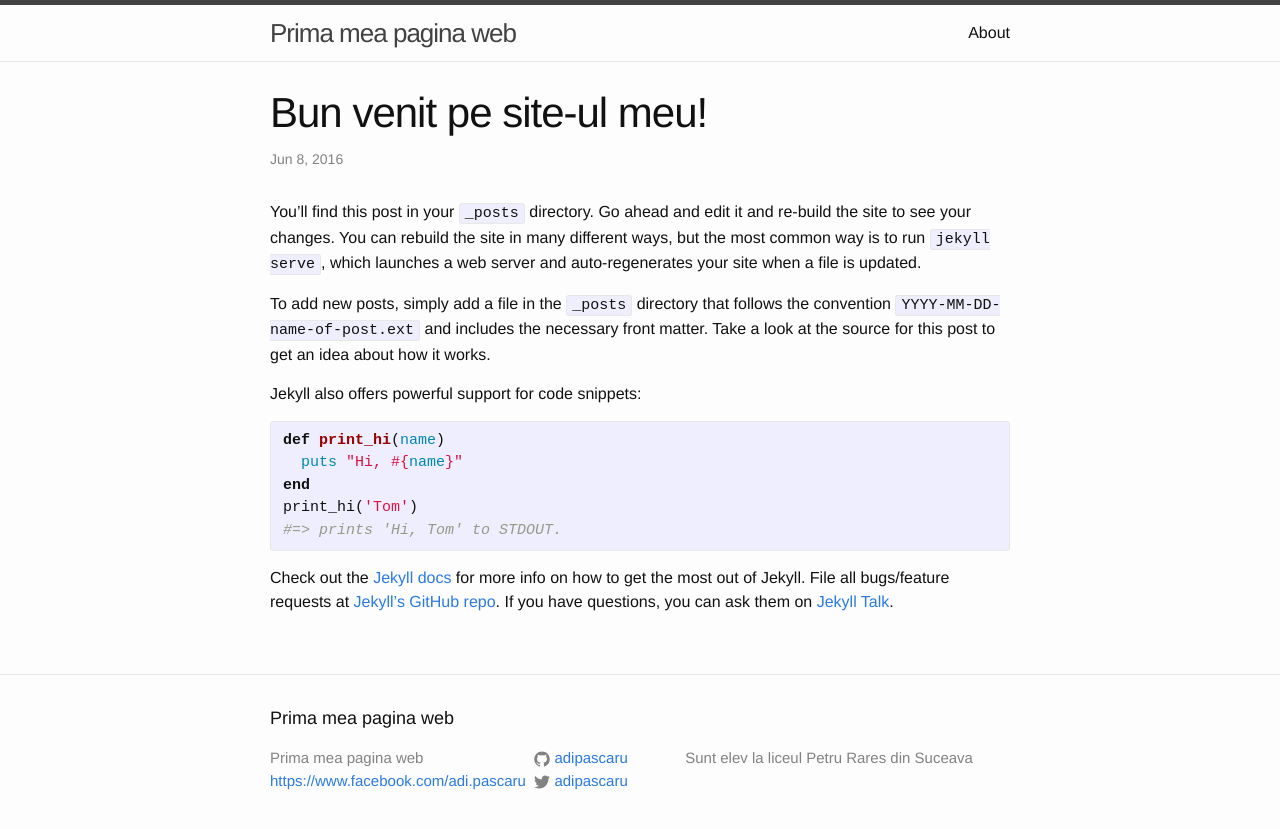
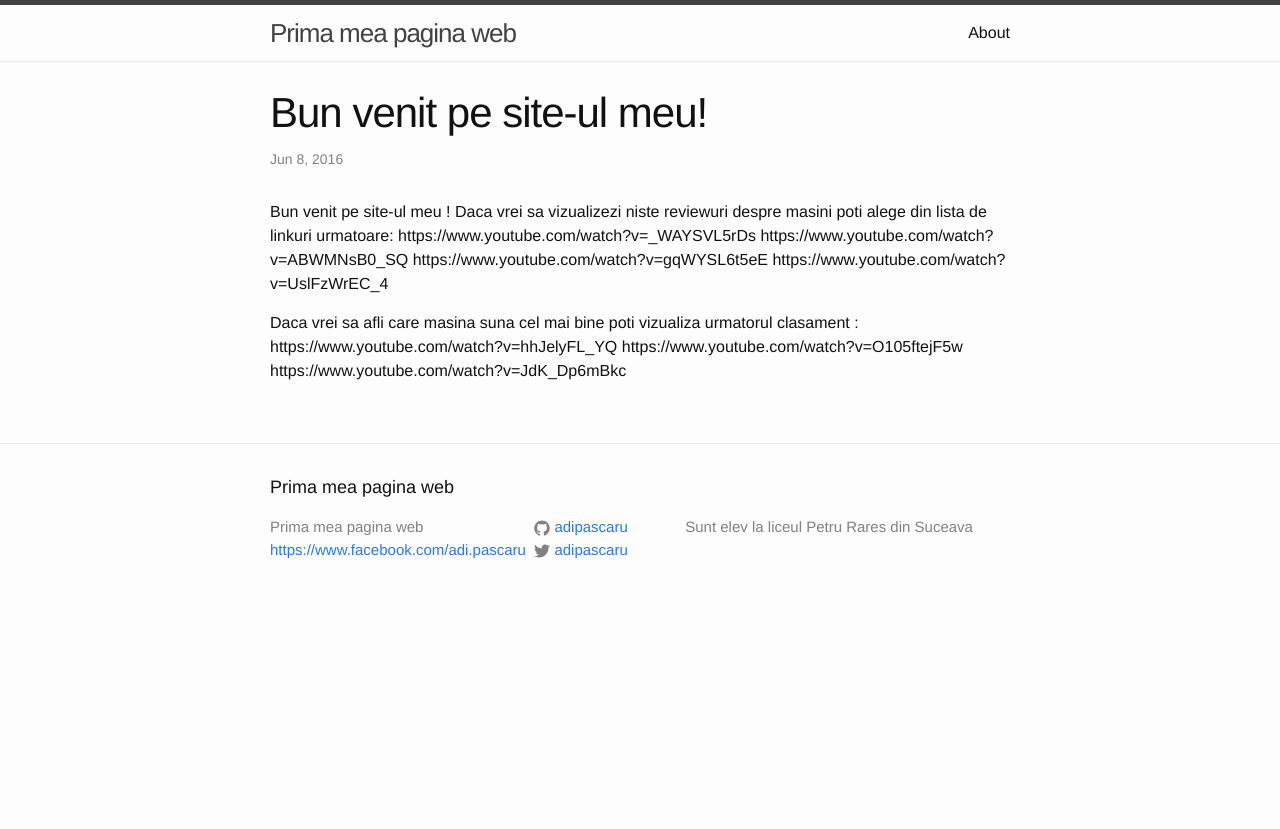
Before and after one commit to adipascaru/adipascaru.github.io, a Jekyll site: the page built from _posts/2016-06-08-welcome-to-jekyll.markdown, in a window 1280 px wide. Shown: the top 829 px of the page. Built offline with Jekyll 4.4.1, drawn with Linux system fonts in a browser that asks for light colours.

Commit message:
Update 2016-06-08-welcome-to-jekyll.markdown

```diff
--- a/_posts/2016-06-08-welcome-to-jekyll.markdown
+++ b/_posts/2016-06-08-welcome-to-jekyll.markdown
@@ -4,21 +4,16 @@ title:  "Bun venit pe site-ul meu!"
 date:   2016-06-08 10:48:09 -0400
 categories: jekyll update
 ---
-You’ll find this post in your `_posts` directory. Go ahead and edit it and re-build the site to see your changes. You can rebuild the site in many different ways, but the most common way is to run `jekyll serve`, which launches a web server and auto-regenerates your site when a file is updated.
+Bun venit pe site-ul meu ! Daca vrei sa vizualizezi niste reviewuri despre masini poti alege din lista de linkuri urmatoare:
+https://www.youtube.com/watch?v=_WAYSVL5rDs
+https://www.youtube.com/watch?v=ABWMNsB0_SQ
+https://www.youtube.com/watch?v=gqWYSL6t5eE
+https://www.youtube.com/watch?v=UslFzWrEC_4
 
-To add new posts, simply add a file in the `_posts` directory that follows the convention `YYYY-MM-DD-name-of-post.ext` and includes the necessary front matter. Take a look at the source for this post to get an idea about how it works.
-
-Jekyll also offers powerful support for code snippets:
-
-{% highlight ruby %}
-def print_hi(name)
-  puts "Hi, #{name}"
-end
-print_hi('Tom')
-#=> prints 'Hi, Tom' to STDOUT.
-{% endhighlight %}
-
-Check out the [Jekyll docs][jekyll-docs] for more info on how to get the most out of Jekyll. File all bugs/feature requests at [Jekyll’s GitHub repo][jekyll-gh]. If you have questions, you can ask them on [Jekyll Talk][jekyll-talk].
+Daca vrei sa afli care masina suna cel mai bine poti vizualiza urmatorul clasament :
+https://www.youtube.com/watch?v=hhJelyFL_YQ
+https://www.youtube.com/watch?v=O105ftejF5w
+https://www.youtube.com/watch?v=JdK_Dp6mBkc
 
 [jekyll-docs]: http://jekyllrb.com/docs/home
 [jekyll-gh]:   https://github.com/jekyll/jekyll
```
